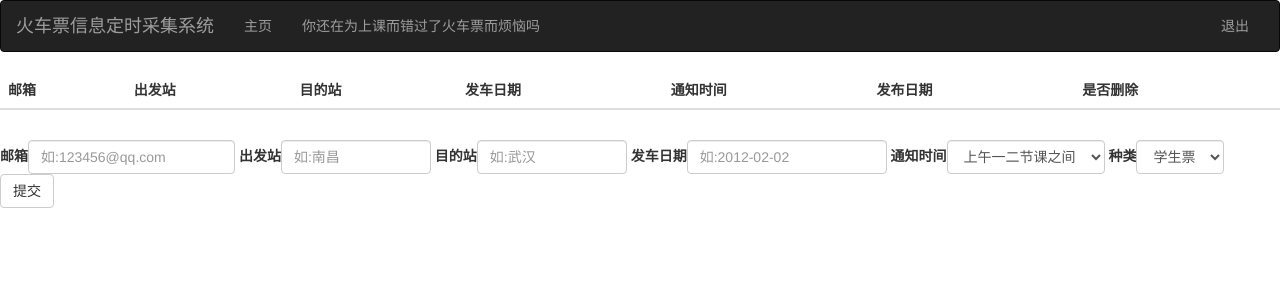
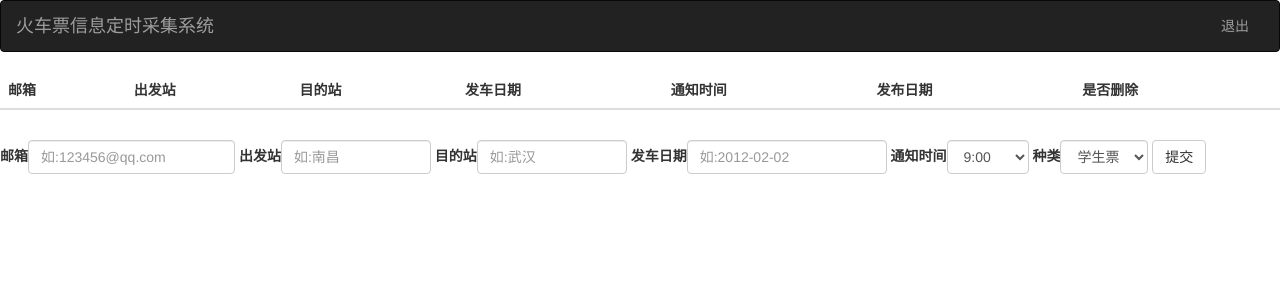
Before and after one commit to jelviss/Reptile, a Flask app: page / in a window 1280 px wide. Shown: the top 300 px of the page. Run offline with Flask 2, Linux system fonts and the light colour scheme; a user stored in the database is signed in; data that the repository does not hold is empty; parts of the project's set-up code (start-up, migrations or seed data) failed here and were passed over; some libraries are stand-ins or nearby versions.

Commit message:
升级各种包，并更新语法

```diff
--- a/trainTicketsSpriderV2/ttsprider/app.py
+++ b/trainTicketsSpriderV2/ttsprider/app.py
@@ -3,12 +3,12 @@ from flask import Flask
 from flask import request
 from flask import redirect
 from flask import render_template, url_for
-from flask.ext.wtf import Form
+from flask_wtf import FlaskForm
 from wtforms import TextField, StringField, validators, SubmitField, SelectField, DateTimeField, PasswordField
 from wtforms.validators import ValidationError
-from flask.ext.bootstrap import Bootstrap
+from flask_bootstrap import Bootstrap
 from flask import flash
-from flask.ext.login import (LoginManager, current_user, login_required,
+from flask_login import (LoginManager, current_user, login_required,
                             login_user, logout_user, UserMixin,
                             confirm_login, fresh_login_required)
 import requests
@@ -64,24 +64,24 @@ def date_validate(form, field):
         raise ValidationError(u'发车日期格式不正确。格式如:2012-02-02')
 
 
-class indexSubmitForm(Form):
+class indexSubmitForm(FlaskForm):
     email = TextField(u'邮箱', [validators.Email(message=u"邮箱格式不正确"),validators.required()])
     fromstation = TextField(u'出发站', [station_validate, validators.required()])
     tostation = TextField(u'目的站', [station_validate, validators.required()])
     date = TextField(u'发车日期', [date_validate, validators.required()])
-    noticetime = SelectField(u'通知时间', choices=[('9am', u'上午一二节课之间'),
-                                                    ('11am', u'上午三四节课之间'),
-                                                    ('3pm', u'下午一二节课之间'),
-                                                    ('5pm', u'下午三四节课之间')],)
+    noticetime = SelectField(u'通知时间', choices=[('9am', u'9:00'),
+                                                    ('11am', u'11:00'),
+                                                    ('3pm', u'15:00'),
+                                                    ('5pm', u'17:00')])
     purposecode = SelectField(u'种类', choices=[('0X00', u'学生票'),
                                                ('ADULT', u'成人票')]
                                                )
     submit = SubmitField('提交')
 
-class loginForm(Form):
-    stuid = TextField(u'学号', [validators.required()])
+class loginForm(FlaskForm):
+    stuid = TextField(u'账号', [validators.required()])
     pwd = PasswordField(u'密码', [validators.required()])
-    submit = SubmitField('提交')
+    submit = SubmitField('登录')
 
 
 '''
@@ -152,14 +152,21 @@ class User(UserMixin):
         self.id = id
         self.pwd = pwd
         self.s = requests.Session()
+        '''
         self.data={"username":self.id,"password":self.pwd}
         self.res1 = self.s.post('http://user.ecjtu.net/login?redirect', data=self.data)
         self.res2 = self.s.get("http://user.ecjtu.net/user")
         try:
-            json.loads(self.res2.text)
+            #json.loads(self.res2.text)
             self.isOk = False
         except:
             self.isOk = True
+        '''
+        if self.id=='admin' and self.pwd=='admin':
+            self.isOk = True
+        else:
+            self.isOK = False
+
 
     @classmethod
     def get(self_class, id, pwd):
@@ -182,7 +189,7 @@ def login():
         stuid = form.stuid.data
         pwd = form.pwd.data
         user = User.get(stuid, pwd)
-        if user and user.isOk == True:
+        if user.isOk == True:
             login_user(user)
             next = request.args.get('next')
             flash(u"登录成功")
--- a/trainTicketsSpriderV2/ttsprider/pullinRQ.py
+++ b/trainTicketsSpriderV2/ttsprider/pullinRQ.py
@@ -8,7 +8,6 @@ from trainTicketsSprider import getandsend
 from ConfigParser import ConfigParser
 
 class pullinRQ:
-    '''crontab调用文件，用于将redis存储的需要采集的信息,加入rq队列进行采集'''
     def __init__(self):
         self.parse = ConfigParser()
         config_path = os.path.split(os.path.realpath(__file__))[0]
--- a/trainTicketsSpriderV2/ttsprider/templates/index.html
+++ b/trainTicketsSpriderV2/ttsprider/templates/index.html
@@ -18,10 +18,6 @@
             <a class="navbar-brand" href="/">火车票信息定时采集系统</a>
         </div>
         <div class="navbar-collapse collapse">
-            <ul class="nav navbar-nav">
-                <li><a href="http://www.ecjtu.net">主页</a></li>
-                <li><a href="/">你还在为上课而错过了火车票而烦恼吗</a></li>
-            </ul>
             <ul class="nav navbar-nav navbar-right">
 		{% if current_user.is_authenticated %}
                     <li><a href="/logout">退出</a></li>
@@ -100,7 +96,7 @@
                         <td>
                             {{ arg['publishtime'] }}
                         </td>
-                        {% if current_user.is_authenticated() %}
+                        {% if current_user.is_authenticated %}
                     	<td>
                             <a href="/del/{{ arg['uid'] }}/{{ arg['noticetime'] }}">删除</a>
                         </td>
```
Also changed, not shown: 3 other files.
